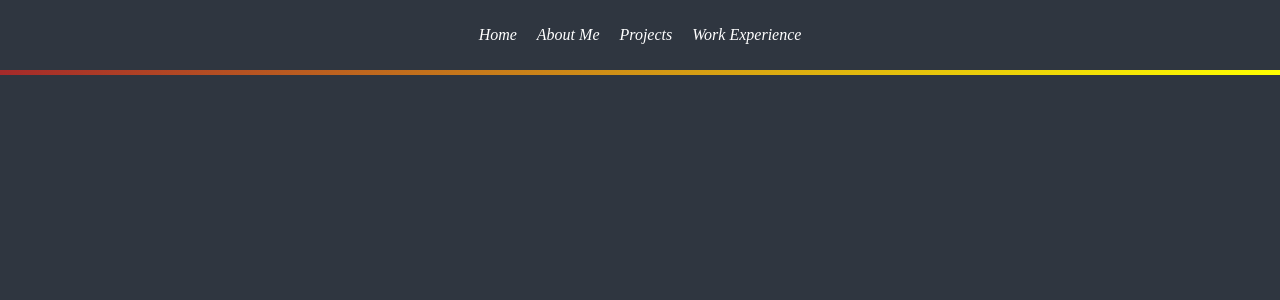
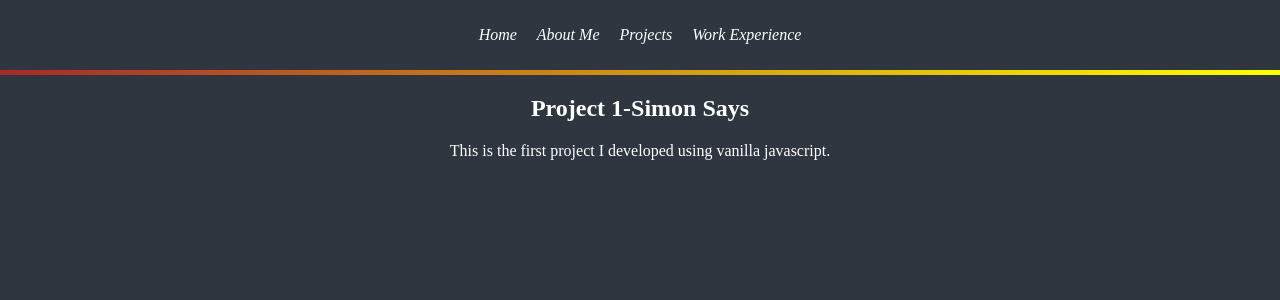
Before and after one commit to ackottsi/Portfolio_ACK, a React (Create React App) app in the folder portfolio-ack/: page /Projects in a window 1280 px wide. Shown: the top 300 px of the page. Built offline with nearby package versions, Linux system fonts and the light colour scheme.

Commit message:
basic structure for portfolio setup.  staring to add content to projects tab

```diff
--- a/portfolio-ack/public/index.html
+++ b/portfolio-ack/public/index.html
@@ -24,7 +24,7 @@
       work correctly both with client-side routing and a non-root public URL.
       Learn how to configure a non-root public URL by running `npm run build`.
     -->
-    <title>React App</title>
+    <title>ACK Portfolio</title>
   </head>
   <body>
     <noscript>You need to enable JavaScript to run this app.</noscript>
--- a/portfolio-ack/src/App.css
+++ b/portfolio-ack/src/App.css
@@ -3,4 +3,5 @@
   background-color: #2f3640;
   height: 100vh;
   font-family:'Cormorant', serif, 'Arial Narrow Bold', sans-serif;
+  color:white
 }
--- a/portfolio-ack/src/App.js
+++ b/portfolio-ack/src/App.js
@@ -33,6 +33,10 @@ class App extends Component{
                   <AboutMe/>
                 )}/>
 
+                <Route exact path="/Projects" render={(routerProps)=>(
+                  <Projects/>
+                )}/>
+
 
 
                 </Switch>
--- a/portfolio-ack/src/component/AboutMe.js
+++ b/portfolio-ack/src/component/AboutMe.js
@@ -10,8 +10,10 @@ function AboutMe (props){
             <div className="about-me-container">
 
                     <div className='about-me-text'>
-                        <p>I am a tech professional looking for the next opportunity.
-                        additional information is provided through the links at the top of the page.
+                        <p>
+                            I am a tech professional looking for the next opportunity. &nbsp; Previous positions include
+                            Program Manager and Electronics Design Engineer.&nbsp;  I find great joy in problem solving and learning.
+                              &nbsp; Additional information is provided through the links at the top of the page.
                         </p>
                     </div>
 
--- a/portfolio-ack/src/component/Projects.js
+++ b/portfolio-ack/src/component/Projects.js
@@ -0,0 +1,21 @@
+import React from 'react';
+import '../Projects.css';
+
+
+
+const Projects = (props) => {
+    return (
+  <div className="projects-container">
+      <div className="project-info-container">
+          <h2>Project 1-Simon Says</h2>
+          <p>
+              This is the first project I developed using vanilla javascript.
+
+          </p>
+      </div>
+
+    </div>
+    )
+  }
+
+  export default Projects;
```
Also changed, not shown: portfolio-ack/src/Projects.css (added).
